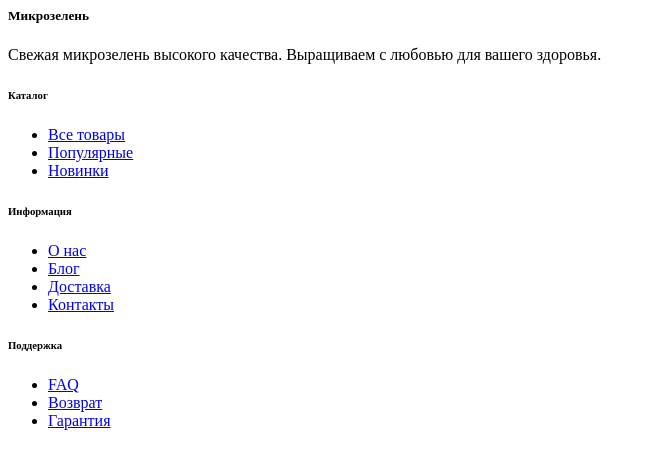
After one commit to vld-bgdn/store_of_seeds, a Django app: template templates/includes/_footer.html in a window 1280 px wide. The commit adds this page. Shown: the top 469 px of the page, without its empty margins (0-651 px from the left). Run offline with Django 5.2, Linux system fonts and the light colour scheme; the template is opened without the code that fills it, so the values that code supplies are empty.

Commit message:
fix templates and urls

```diff
--- a/apps/products/urls.py
+++ b/apps/products/urls.py
@@ -11,7 +11,9 @@ urlpatterns = [
         name="product_list_by_category",
     ),
     path(
-        "<slug:product_slug>/", views.ProductDetailView.as_view(), name="product_detail"
+        "product/<slug:product_slug>/",
+        views.ProductDetailView.as_view(),
+        name="product_detail",
     ),
     path("search/", views.ProductListView.as_view(), name="product_search"),
 ]
--- a/templates/base.html
+++ b/templates/base.html
@@ -14,10 +14,10 @@
 
     <main class="container my-4">
         {# {% include 'includes/_messages.html' %} #}
-        {# {% block content %}{% endblock %} #}
+        {% block content %}{% endblock %}
     </main>
 
-    {# {% include 'includes/_footer.html' %} #}
+    {% include 'includes/_footer.html' %}
 
     <script src="https://cdn.jsdelivr.net/npm/bootstrap@5.3.0/dist/js/bootstrap.bundle.min.js"></script>
     {% block extra_js %}{% endblock %}
--- /dev/null
+++ b/templates/includes/_footer.html
@@ -0,0 +1,42 @@
+<footer class="bg-light mt-5">
+    <div class="container py-4">
+        <div class="row">
+            <div class="col-md-4 mb-3">
+                <h5 class="text-primary">Микрозелень</h5>
+                <p class="text-muted">
+                    Свежая микрозелень высокого качества.
+                    Выращиваем с любовью для вашего здоровья.
+                </p>
+            </div>
+
+            <div class="col-md-2 mb-3">
+                <h6>Каталог</h6>
+                <ul class="list-unstyled">
+                    <li><a href="{% url 'products:category_list' %}" class="text-decoration-none text-muted">Все
+                            товары</a></li>
+                    <li><a href="#" class="text-decoration-none text-muted">Популярные</a></li>
+                    <li><a href="#" class="text-decoration-none text-muted">Новинки</a></li>
+                </ul>
+            </div>
+
+            <div class="col-md-2 mb-3">
+                <h6>Информация</h6>
+                <ul class="list-unstyled">
+                    <li><a href="#" class="text-decoration-none text-muted">О нас</a></li>
+                    <li><a href="#" class="text-decoration-none text-muted">Блог</a></li>
+                    <li><a href="#" class="text-decoration-none text-muted">Доставка</a></li>
+                    <li><a href="#" class="text-decoration-none text-muted">Контакты</a></li>
+                </ul>
+            </div>
+
+            <div class="col-md-2 mb-3">
+                <h6>Поддержка</h6>
+                <ul class="list-unstyled">
+                    <li><a href="#" class="text-decoration-none text-muted">FAQ</a></li>
+                    <li><a href="#" class="text-decoration-none text-muted">Возврат</a></li>
+                    <li><a href="#" class="text-decoration-none text-muted">Гарантия</a></li>
+                </ul>
+            </div>
+
+            <div class="col-md-2 mb-3">
+                <h6>
```
Also changed, not shown: templates/products/product_list.html (+4 -4 lines), media/categories/4849-ed4_wide.jpg (added), media/categories/4849-ed4_wide_Fm7xwt6.jpg (added).
